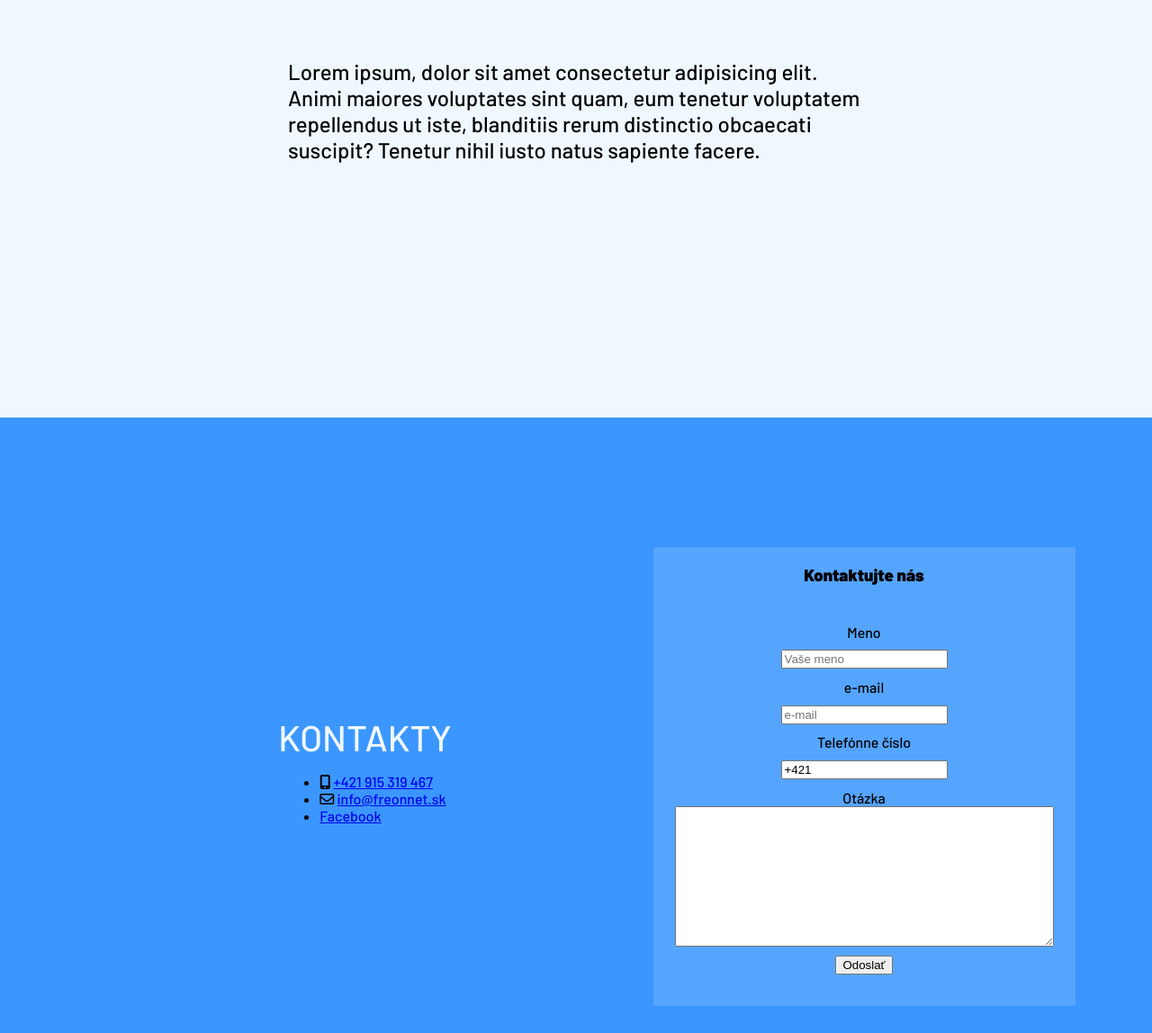
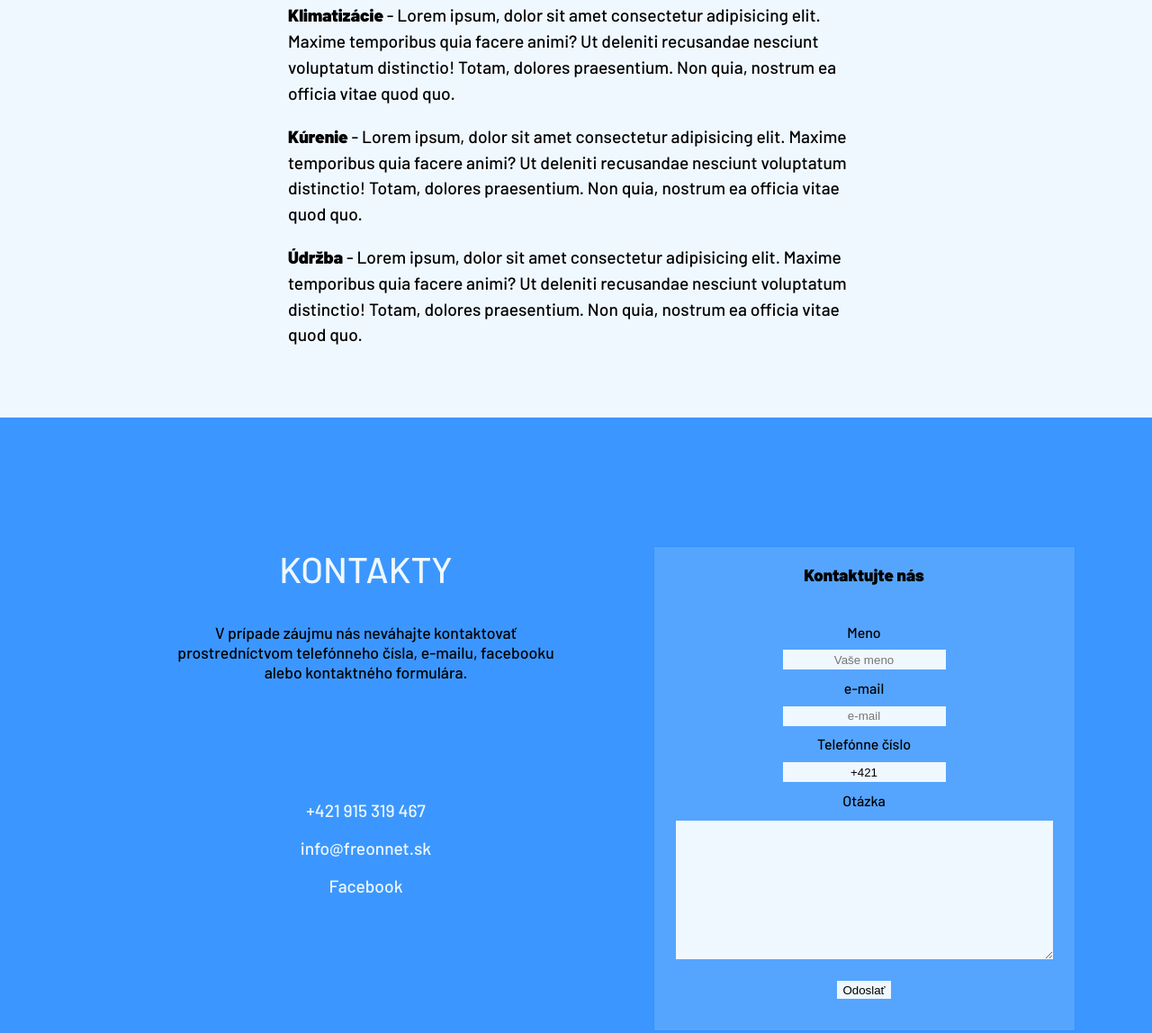
Before and after one commit to wifono/sklima, a plain HTML site: page index.html in a window 1280 px wide. Shown: the part 1889-3037 px from the top of the page at 90% size. Drawn offline with Linux system fonts and the light colour scheme.

Commit message:
Design update

```diff
--- a/assets/sass/styles.scss
+++ b/assets/sass/styles.scss
@@ -254,6 +254,51 @@ footer {
     @include flexbox-ac-jc;
 }
 
+
+// About us
+.aboutUs {
+
+    p {
+        text-align: center;
+        line-height: 1.5em;
+    }
+}
+
+// services
+
+.services {
+
+    ul {
+        @include flexbox-ac-jc;
+        gap: 1em;
+
+        margin: 1em 0;
+        padding: 0;
+
+        list-style-type: none;
+    }
+
+    p {
+        text-align: center;
+    }
+}
+
+.servicesList {
+    display: flex;
+    flex-direction: column;
+    width: 50%;
+
+    font-size: 1.2em;
+    line-height: 1.5em;
+    text-align: left;
+    margin: 5em !important;
+
+    span {
+        font-weight: 600;
+    }
+
+}
+
 // CONTACT FORM
 
 .contactForm {
@@ -272,6 +317,25 @@ footer {
 
         input {
             margin: .8em;
+            height: 1.5em;
+            background: aliceblue;
+            border: none;
+            text-align: center;
+
+            &:hover {
+                background: darken(aliceblue, 10%);
+                transition: .3s all ease-in;
+            }
+        }
+
+        textarea {
+            background: aliceblue;
+            border: none;
+            margin: 1em 0;
+        }
+
+        .btn {
+            cursor: pointer;
         }
     }
 }
@@ -280,16 +344,49 @@ footer {
     @include flexbox-ac-jc;
     flex-direction: row;
 
+    ul {
+        list-style-type: none;
+        margin: 0;
+        padding: 0;
+
+        font-size: 1.2em;
+
+
+        @include flexbox-ac-jc;
+        flex-direction: column;
+        gap: 1em;
+
+        @include a-element-style-with-transition;
+
+        a {
+            color: $white-font;
+        }
+
 }
 
 .contactInfo {
     @include flexbox-ac-jc;
     flex-direction: column;
-
+    align-self: flex-start;
     width: 50%;
 
+    p {
+        margin: 2em 0;
+        padding: 0;
+        font-size: 1.1em;
+        text-align: center;
+        width: 70%;
+    }
 
+    ul {
+        margin-top: 5em;
+    }
+}
+}
 
+.freonnet {
 
-
+    p {
+        text-align: center
+    }
 }
--- a/index.html
+++ b/index.html
@@ -53,7 +53,7 @@
             <section>
 
                 <div class="row">
-                    <article>
+                    <article class="aboutUs">
                         <h2>O nás</h2>
                         <p>Lorem ipsum, dolor sit amet consectetur adipisicing elit. Animi maiores voluptates sint quam,
                             eum tenetur voluptatem repellendus ut iste, blanditiis rerum distinctio obcaecati suscipit?
@@ -63,7 +63,7 @@
                 </div>
 
                 <div class="row">
-                    <article>
+                    <article class="services">
                         <h2>Služby</h2>
 
                         <ul>
@@ -72,9 +72,15 @@
                             <li>Údržba</li>
                         </ul>
 
-                        <p>Lorem ipsum, dolor sit amet consectetur adipisicing elit. Animi maiores voluptates sint quam,
-                            eum tenetur voluptatem repellendus ut iste, blanditiis rerum distinctio obcaecati suscipit?
-                            Tenetur nihil iusto natus sapiente facere.</p>
+                        <ul class="servicesList">
+                            <li> <span>Klimatizácie</span>  - Lorem ipsum, dolor sit amet consectetur adipisicing elit. Maxime temporibus quia facere animi?
+                                Ut deleniti recusandae nesciunt voluptatum distinctio! Totam, dolores praesentium. Non quia, nostrum ea officia vitae quod quo.</li>
+                            <li> <span>Kúrenie</span>  - Lorem ipsum, dolor sit amet consectetur adipisicing elit. Maxime temporibus quia facere animi?
+                                Ut deleniti recusandae nesciunt voluptatum distinctio! Totam, dolores praesentium. Non quia, nostrum ea officia vitae quod quo.</li>
+                            <li> <span>Údržba</span>  - Lorem ipsum, dolor sit amet consectetur adipisicing elit. Maxime temporibus quia facere animi?
+                                Ut deleniti recusandae nesciunt voluptatum distinctio! Totam, dolores praesentium. Non quia, nostrum ea officia vitae quod quo.</li>
+                        </ul>
+
                     </article>
 
                 </div>
@@ -85,14 +91,14 @@
                         <div class="contactInfo">
                         <h2>Kontakty</h2>
 
+                        <p>V prípade záujmu nás neváhajte kontaktovať prostredníctvom telefónneho čísla, e-mailu, facebooku alebo kontaktného formulára.</p>
+
                         <ul>
                             <li>
-                                 <i id="phoneIcon" class="fas fa-mobile-alt"></i>
                                  <a href="tel:+421915319467">+421 915 319 467</a>
                             </li>
 
                             <li>
-                                <i class="far fa-envelope"></i>
                                 <a href="mailto: info@freonnet.sk"> info@freonnet.sk</a>
                             </li>
 
@@ -118,7 +124,7 @@
                                     <label for="description">Otázka</label>
                                     <textarea name="problem" id="" cols="50" rows="10" maxlength="350"></textarea>
 
-                                    <input type="button" name="send" value="Odoslať">
+                                    <input class="btn" type="submit" name="send" value="Odoslať">
                                 </form>
                             </div>
                     </article>
@@ -126,7 +132,7 @@
                 </div>
 
                 <div class="row">
-                    <article>
+                    <article class="freonnet">
                         <h2><span class="freonnet">Freonnet</span></h2>
                         <p>Lorem ipsum, dolor sit amet consectetur adipisicing elit. Animi maiores voluptates sint quam,
                             eum tenetur voluptatem repellendus ut iste, blanditiis rerum distinctio obcaecati suscipit?
```
Also changed, not shown: assets/css/styles.css, 1 other file.
